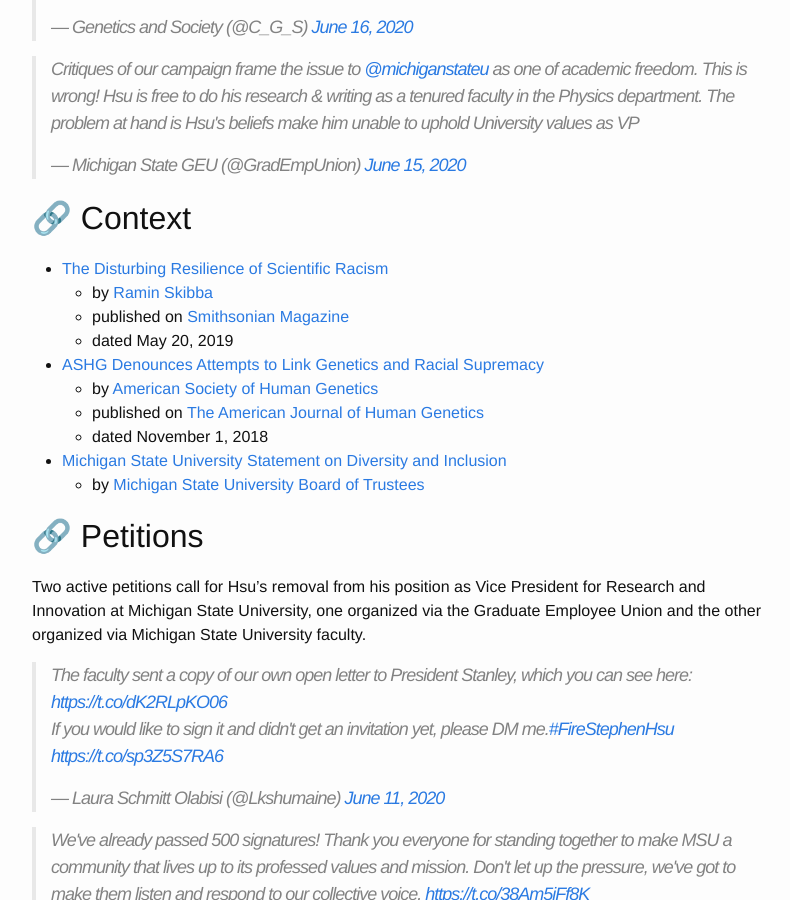
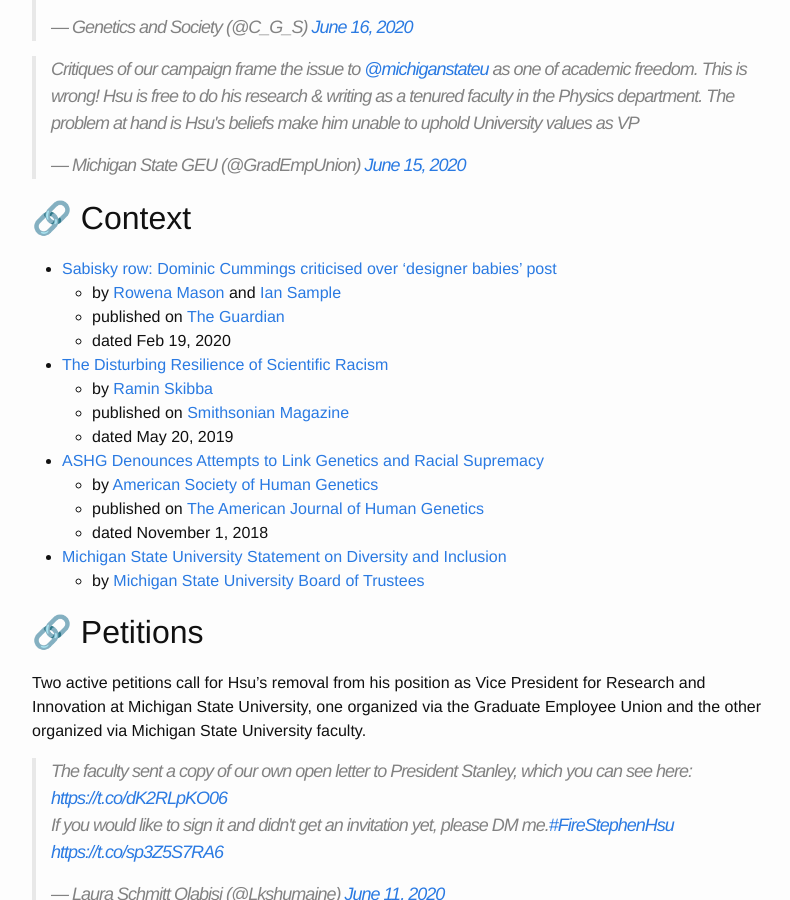
Before and after one commit to mmore500/mmore500.github.io, a Jekyll site: the page built from blog_professional/_posts/2020-06-16-firestephenhsu-listing.md, in a window 1280 px wide and 900 px high, scrolled down 3660 px. Shown: the whole window, without its empty margins (238-1028 px from the left). Built offline with Jekyll 4.4.1, drawn with Linux system fonts in a browser that asks for light colours; emoji names are drawn with the system emoji font; comment, search, counter and statistics services are not loaded; some of the changed text lies outside the part shown.

Commit message:
Add The Guardian article to Context

```diff
--- a/blog_professional/_posts/2020-06-16-firestephenhsu-listing.md
+++ b/blog_professional/_posts/2020-06-16-firestephenhsu-listing.md
@@ -98,6 +98,10 @@
 
 ## Context
 
+* [Sabisky row: Dominic Cummings criticised over 'designer babies' post](https://www.theguardian.com/politics/2020/feb/19/sabisky-row-dominic-cummings-criticised-over-designer-babies-post)
+  * by [Rowena Mason](https://www.theguardian.com/profile/rowena-mason) and [Ian Sample](https://www.theguardian.com/profile/iansample)
+  * published on [The Guardian](https://www.theguardian.com/)
+  * dated Feb 19, 2020
 * [The Disturbing Resilience of Scientific Racism](https://www.smithsonianmag.com/science-nature/disturbing-resilience-scientific-racism-180972243/)
   * by [Ramin Skibba](https://raminskibba.net/)
   * published on [Smithsonian Magazine](https://www.smithsonianmag.com/)
```
Also changed, not shown: other parts of blog_professional/_posts/2020-06-16-firestephenhsu-listing.md (+1 -1 lines).
